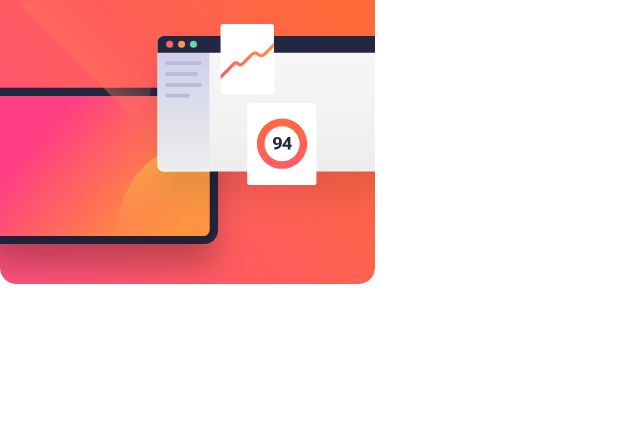
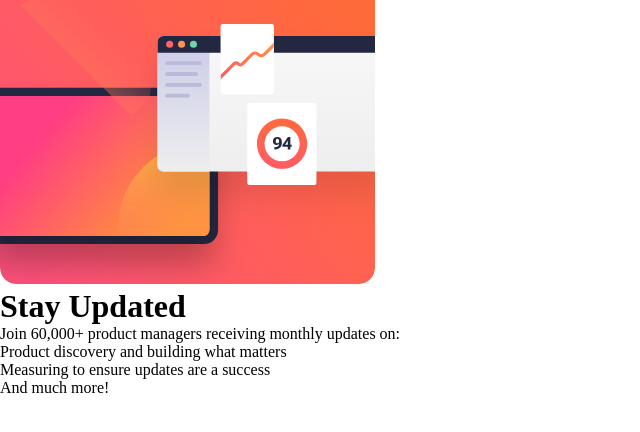
Before and after one commit to TheTreeveloper/Newsletter-signup, a React (Vite) app: page / in a window 1280 px wide. Shown: the top 432 px of the page, without its empty margins (0-640 px from the left). Built offline with nearby package versions, Linux system fonts and the light colour scheme.

Commit message:
imported TextContent

```diff
--- a/src/App.tsx
+++ b/src/App.tsx
@@ -1,9 +1,11 @@
 import { HeroImage } from "./heroImage";
+import { TextContent } from "./textContent";
 
 export const App = () => {
   return (
     <div>
       <HeroImage />
+      <TextContent />
     </div>
   );
 };
```
